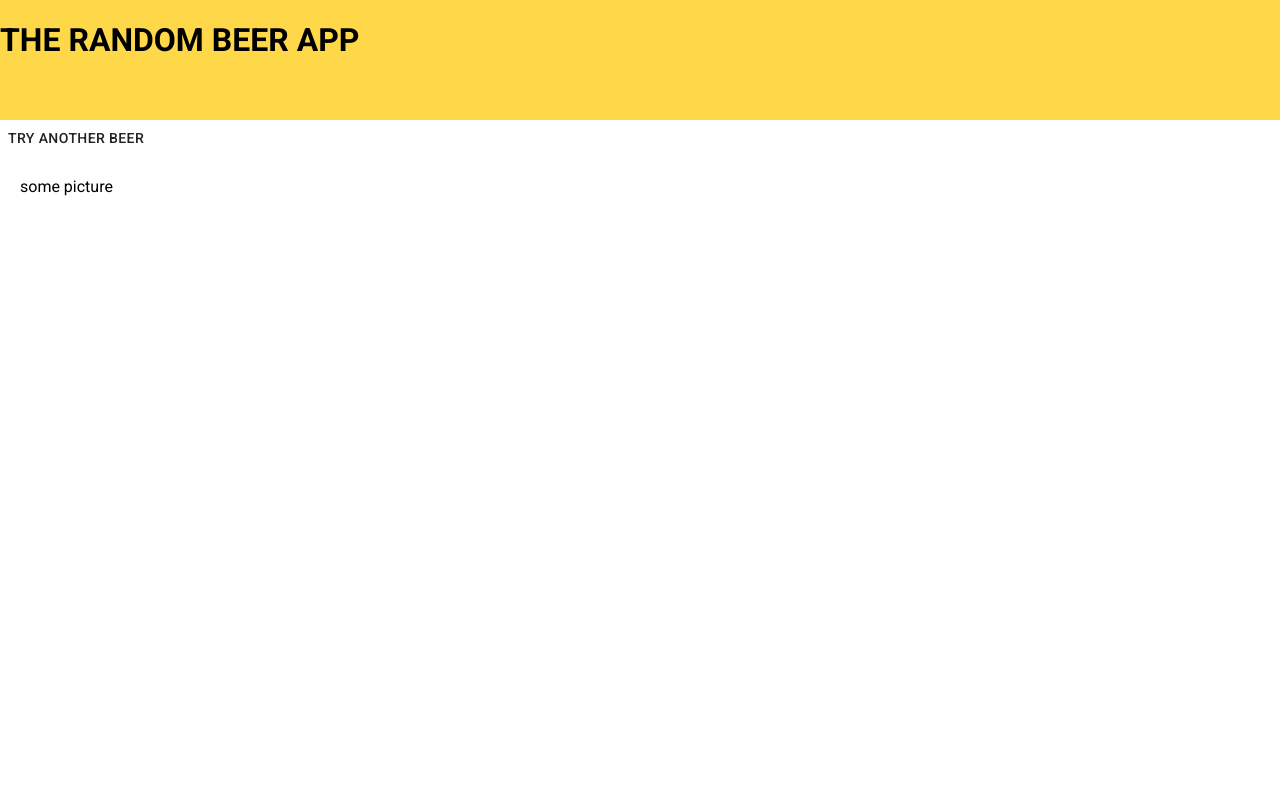
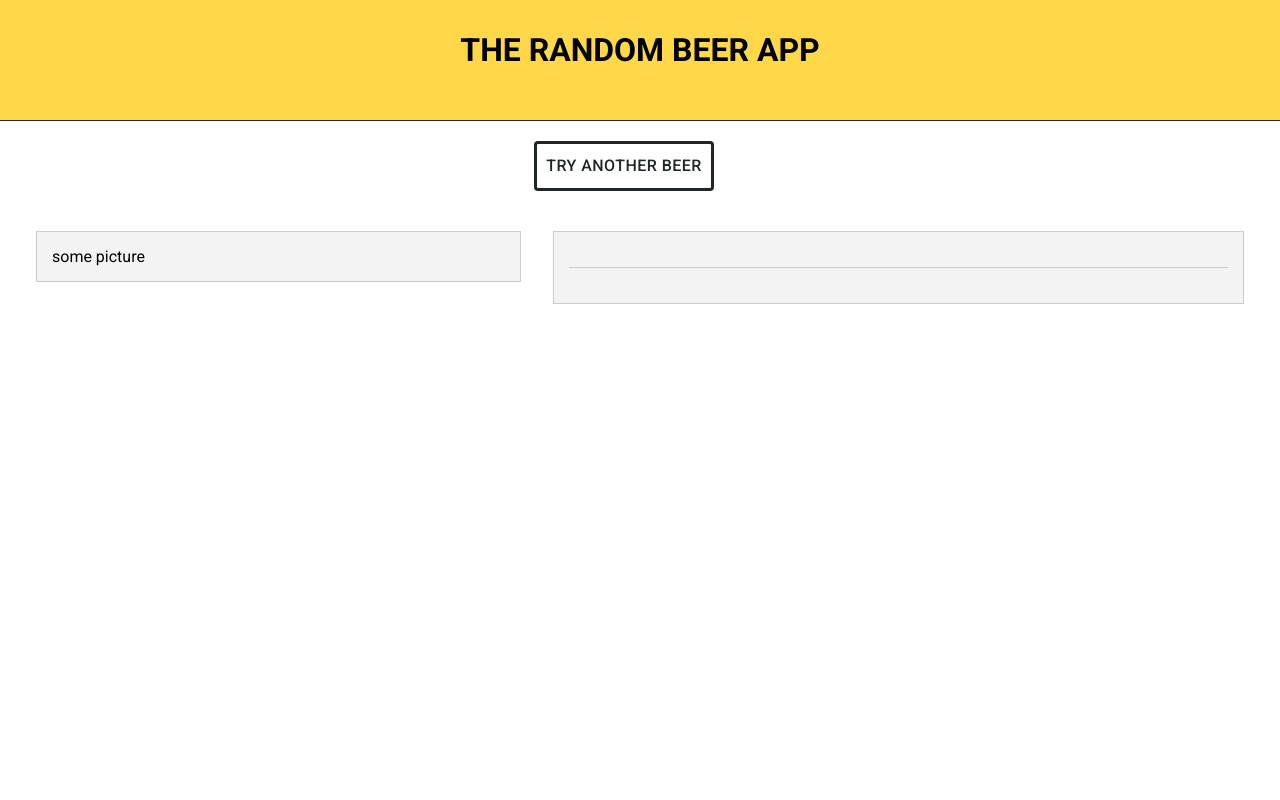
Before and after one commit to thalesleite/random-beer-app, a React (Create React App) app: page / in a window 1280 px wide. Shown: the top 800 px of the page. Built offline with nearby package versions, Linux system fonts and the light colour scheme; no server answers.

Commit message:
styled description button another beer and added some reponsive layout

```diff
--- a/src/components/BeerDetails/BeerDetails.js
+++ b/src/components/BeerDetails/BeerDetails.js
@@ -12,14 +12,18 @@ function BeerDetails({ beer }) {
           <section className="beer-details">
             <Grid container spacing={4}>
               <Grid item sm={5} xs={12}>
-                some picture
+                <div className="beer-details--box">
+                 some picture
+                </div>
               </Grid>
               <Grid item sm={7} xs={12}>
-                <h1>{ beer?.name }</h1>
+                <div className="beer-details--box">
+                  <h1>{ beer?.name }</h1>
 
-                <p>
-                  { beer?.style?.description }
-                </p>
+                  <p>
+                    { beer?.style?.description }
+                  </p>
+                </div>
               </Grid>
             </Grid>
           </section>
--- a/src/components/BeerDetails/BeerDetails.scss
+++ b/src/components/BeerDetails/BeerDetails.scss
@@ -1,3 +1,17 @@
+@import '../../scss/variables';
+
 .beer-details {
+  display: flex;
   padding: 20px;
+  justify-content: center;
+
+  &--box {
+    border: 1px solid $color-grey;
+    background-color: $color-grey-light;
+    padding: 15px;
+
+    h1 {
+      border-bottom: 1px solid $color-grey;
+    }
+  }
 }
--- a/src/components/Header/Header.scss
+++ b/src/components/Header/Header.scss
@@ -4,10 +4,16 @@
   height: 120px;
   width: 100%;
   display: flex;
-  justify-content: space-between;
+  justify-content: center;
   text-transform: uppercase;
   top: 0;
   background-color: $color-gold;
+  border-bottom: 1px solid $color-black;
+
+  h1 {
+    padding: 10px;
+    text-align: center;
+  }
 
   @media only screen and (max-width: 600px)  {
     flex-wrap: wrap;
--- a/src/components/RandomBeer/RandomBeer.js
+++ b/src/components/RandomBeer/RandomBeer.js
@@ -11,7 +11,7 @@ function RandomBeer() {
             <Grid container spacing={4}>
               <Grid item xs={12}>
                 <Button
-                    className=""
+                    className="btn-beer"
                     type="button"
                   >
                     Try another beer
--- a/src/components/RandomBeer/RandomBeer.scss
+++ b/src/components/RandomBeer/RandomBeer.scss
@@ -0,0 +1,4 @@
+.random-beer {
+  text-align: center;
+  padding: 20px;
+}
--- a/src/scss/_global.scss
+++ b/src/scss/_global.scss
@@ -1,5 +1,20 @@
 body {
   font-family: 'Roboto', sans-serif;
+}
+
+.btn-beer {
+  width: 180px;
+  height: 50px;
+  font-size: 16px !important;
+  font-weight: 500 !important;
+  border: solid 3px $color-black !important;
+  color: $color-black !important;
+
+  &:hover {
+    border: solid 3px $color-gold !important;
+    color: $color-gold !important;
+    background-color: $color-black!important;
+  }
 }
 
 // HACKS
--- a/src/scss/_variables.scss
+++ b/src/scss/_variables.scss
@@ -2,3 +2,5 @@
 
 $color-black: #1f2729;
 $color-gold: #fed849;
+$color-grey: #cccccc;
+$color-grey-light: #f3f3f3;
```
